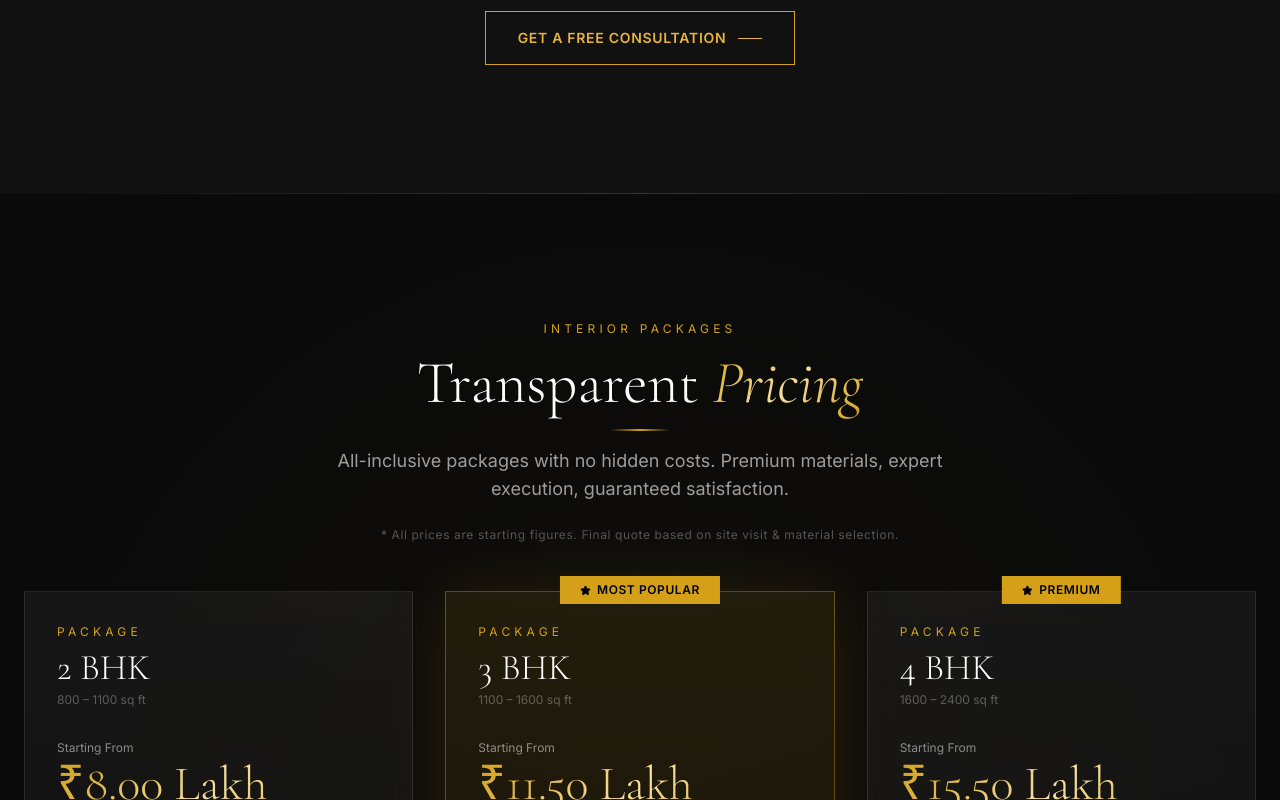
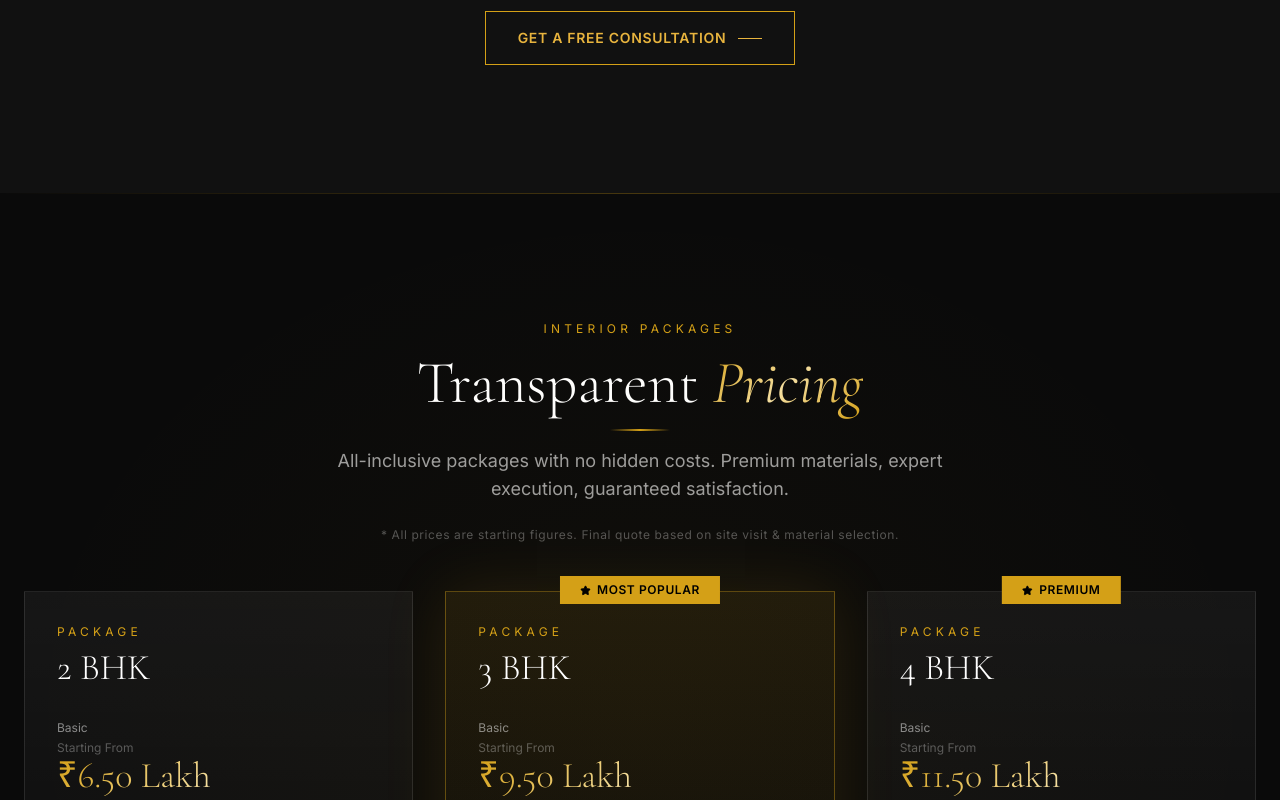
Before and after one commit to Lakirkhan/livora-interiors, a Next.js app: page / in a window 1280 px wide. Shown: the part 3238-4038 px from the top of the page. Built offline with nearby package versions, Linux system fonts and the light colour scheme; no server answers; the database is empty; a web font is replaced by a local one.

Commit message:
Fix package section

```diff
--- a/src/components/sections/AboutSection.tsx
+++ b/src/components/sections/AboutSection.tsx
@@ -74,12 +74,12 @@ export default function AboutSection() {
               >
                 <div className="flex gap-6">
                   <div className="text-center">
-                    <div className="font-display text-3xl text-gold-400 font-semibold">50+</div>
+                    <div className="font-display text-3xl text-gold-400 font-semibold">10+</div>
                     <div className="text-white/50 text-[11px] tracking-wider mt-1">Happy Clients</div>
                   </div>
                   <div className="w-px bg-gold-500/30" />
                   <div className="text-center">
-                    <div className="font-display text-3xl text-gold-400 font-semibold">100+</div>
+                    <div className="font-display text-3xl text-gold-400 font-semibold">50+</div>
                     <div className="text-white/50 text-[11px] tracking-wider mt-1">Rooms Designed</div>
                   </div>
                 </div>
--- a/src/components/sections/PackagesSection.tsx
+++ b/src/components/sections/PackagesSection.tsx
@@ -3,24 +3,11 @@ import { motion } from "framer-motion";
 import { Check, Star } from "lucide-react";
 import SectionHeader from "../ui/SectionHeader";
 
-const INCLUSIONS = [
-  "Safety Door Paneling",
-  "TV Unit",
-  "Modular Kitchen",
-  "Wardrobe",
-  "Dining Area",
-  "False Ceiling",
-  "Paint Work",
-  "Electrical Work",
-  "Custom Furniture",
-  "Dressing Unit",
-];
-
 const PACKAGES = [
   {
     type: "2 BHK",
-    price: "₹8.00 Lakh",
-    area: "800 – 1100 sq ft",
+    basicPrice: "₹6.50 Lakh",
+    platinumPrice: "₹8.00 Lakh",
     popular: false,
     color: "from-white/5 to-white/2",
     borderColor: "border-white/10",
@@ -28,8 +15,8 @@ const PACKAGES = [
   },
   {
     type: "3 BHK",
-    price: "₹11.50 Lakh",
-    area: "1100 – 1600 sq ft",
+    basicPrice: "₹9.50 Lakh",
+    platinumPrice: "₹12.50 Lakh",
     popular: true,
     color: "from-gold-500/10 to-gold-500/3",
     borderColor: "border-gold-500/40",
@@ -37,8 +24,8 @@ const PACKAGES = [
   },
   {
     type: "4 BHK",
-    price: "₹15.50 Lakh",
-    area: "1600 – 2400 sq ft",
+    basicPrice: "₹11.50 Lakh",
+    platinumPrice: "₹13.50 Lakh",
     popular: false,
     color: "from-white/5 to-white/2",
     borderColor: "border-white/10",
@@ -82,9 +69,8 @@ export default function PackagesSection() {
               whileInView={{ opacity: 1, y: 0 }}
               viewport={{ once: true }}
               transition={{ delay: i * 0.15, duration: 0.7 }}
-              className={`relative flex flex-col border ${pkg.borderColor} bg-gradient-to-b ${pkg.color} p-8 ${
-                pkg.popular ? "shadow-[0_0_60px_rgba(212,160,23,0.12)] scale-[1.02]" : ""
-              } hover:border-gold-500/50 transition-all duration-500 group`}
+              className={`relative flex flex-col border ${pkg.borderColor} bg-gradient-to-b ${pkg.color} p-8 ${pkg.popular ? "shadow-[0_0_60px_rgba(212,160,23,0.12)] scale-[1.02]" : ""
+                } hover:border-gold-500/50 transition-all duration-500 group`}
             >
               {/* Badge */}
               {pkg.badge && (
@@ -98,37 +84,29 @@ export default function PackagesSection() {
               <div className="mb-8">
                 <div className="text-gold-500 text-xs tracking-[0.35em] uppercase mb-2 font-body">Package</div>
                 <div className="font-display text-4xl font-light text-white">{pkg.type}</div>
-                <div className="text-white/30 text-xs mt-1">{pkg.area}</div>
               </div>
 
               {/* Price */}
-              <div className="mb-8 pb-8 border-b border-white/10">
-                <div className="text-white/50 text-xs mb-1">Starting From</div>
-                <div className="font-display text-5xl font-light gold-text">{pkg.price}</div>
-                <div className="text-white/30 text-xs mt-2">All inclusive · No hidden charges</div>
-              </div>
-
-              {/* Inclusions */}
-              <div className="flex-1 mb-8">
-                <div className="text-white/50 text-xs tracking-wider uppercase mb-4">What's Included</div>
-                <ul className="space-y-3">
-                  {INCLUSIONS.map((item) => (
-                    <li key={item} className="flex items-center gap-3">
-                      <Check size={14} className="text-gold-500 flex-shrink-0" />
-                      <span className="text-white/70 text-sm">{item}</span>
-                    </li>
-                  ))}
-                </ul>
+              <div className="mb-8 pb-8 border-b border-white/10 space-y-4">
+                <div>
+                  <div className="text-white/50 text-xs mb-1">Basic</div>
+                  <div className="text-white/30 text-xs">Starting From</div>
+                  <div className="font-display text-3xl sm:text-4xl font-light gold-text">{pkg.basicPrice}</div>
+                </div>
+                <div>
+                  <div className="text-white/50 text-xs mb-1">Platinum</div>
+                  <div className="text-white/30 text-xs">Starting From</div>
+                  <div className="font-display text-3xl sm:text-4xl font-light gold-text">{pkg.platinumPrice}</div>
+                </div>
               </div>
 
               {/* CTA */}
               <a
                 href="#consultation"
-                className={`block text-center py-4 text-sm font-semibold tracking-wider uppercase transition-all duration-300 ${
-                  pkg.popular
-                    ? "bg-gold-500 text-black hover:bg-gold-400 hover:shadow-[0_0_20px_rgba(212,160,23,0.4)]"
-                    : "border border-gold-500/50 text-gold-400 hover:bg-gold-500 hover:text-black"
-                }`}
+                className={`block text-center py-4 text-sm font-semibold tracking-wider uppercase transition-all duration-300 ${pkg.popular
+                  ? "bg-gold-500 text-black hover:bg-gold-400 hover:shadow-[0_0_20px_rgba(212,160,23,0.4)]"
+                  : "border border-gold-500/50 text-gold-400 hover:bg-gold-500 hover:text-black"
+                  }`}
               >
                 Get {pkg.type} Quote
               </a>
--- a/src/components/sections/TestimonialsSection.tsx
+++ b/src/components/sections/TestimonialsSection.tsx
@@ -6,8 +6,8 @@ import SectionHeader from "../ui/SectionHeader";
 import type { Review } from "@/types";
 
 const STATS = [
-  { value: "50+", label: "Happy Clients" },
-  { value: "100+", label: "Rooms Designed" },
+  { value: "10+", label: "Happy Clients" },
+  { value: "50+", label: "Rooms Designed" },
   { value: "5★", label: "Customer Satisfaction" },
   { value: "100%", label: "Transparent Pricing" },
 ];
```
